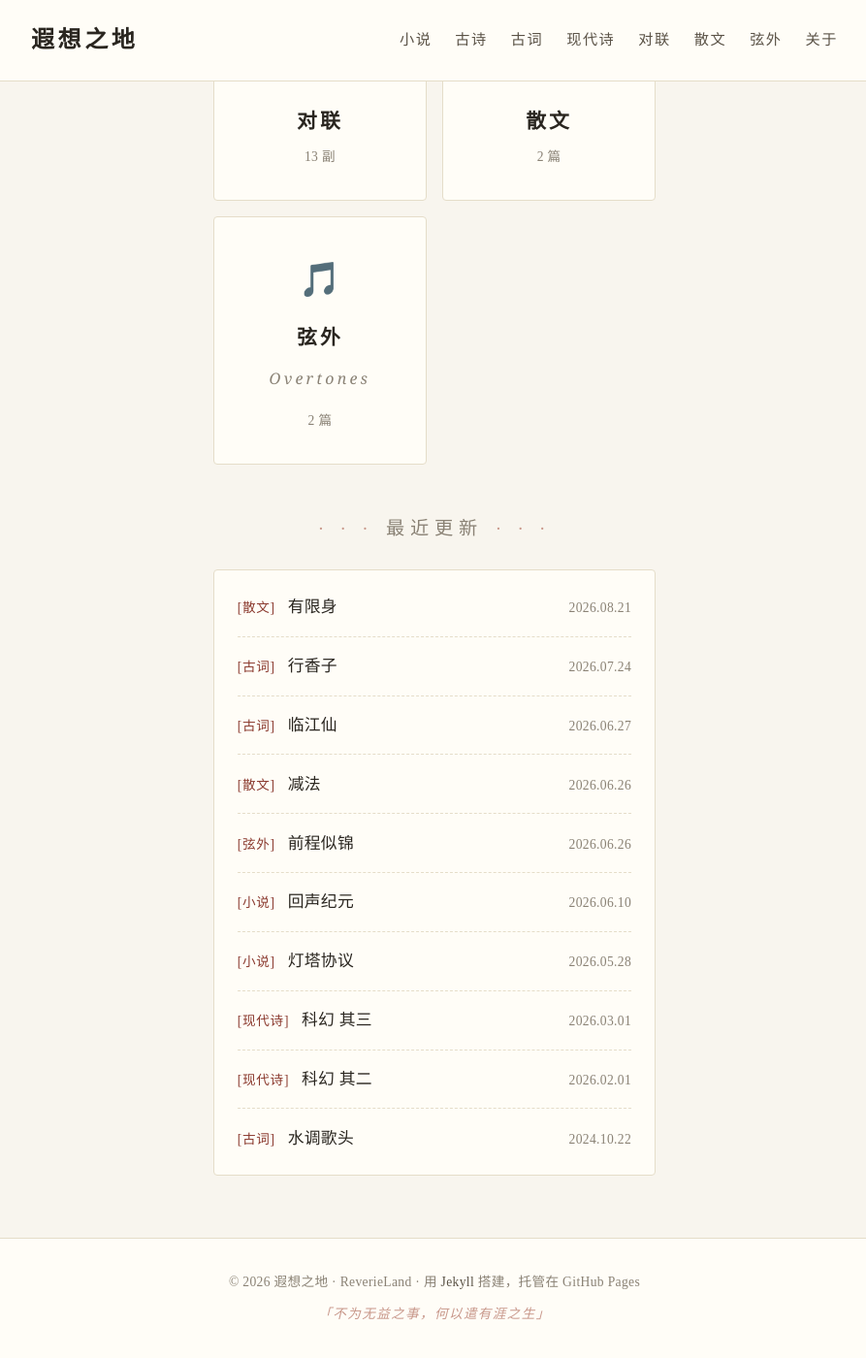
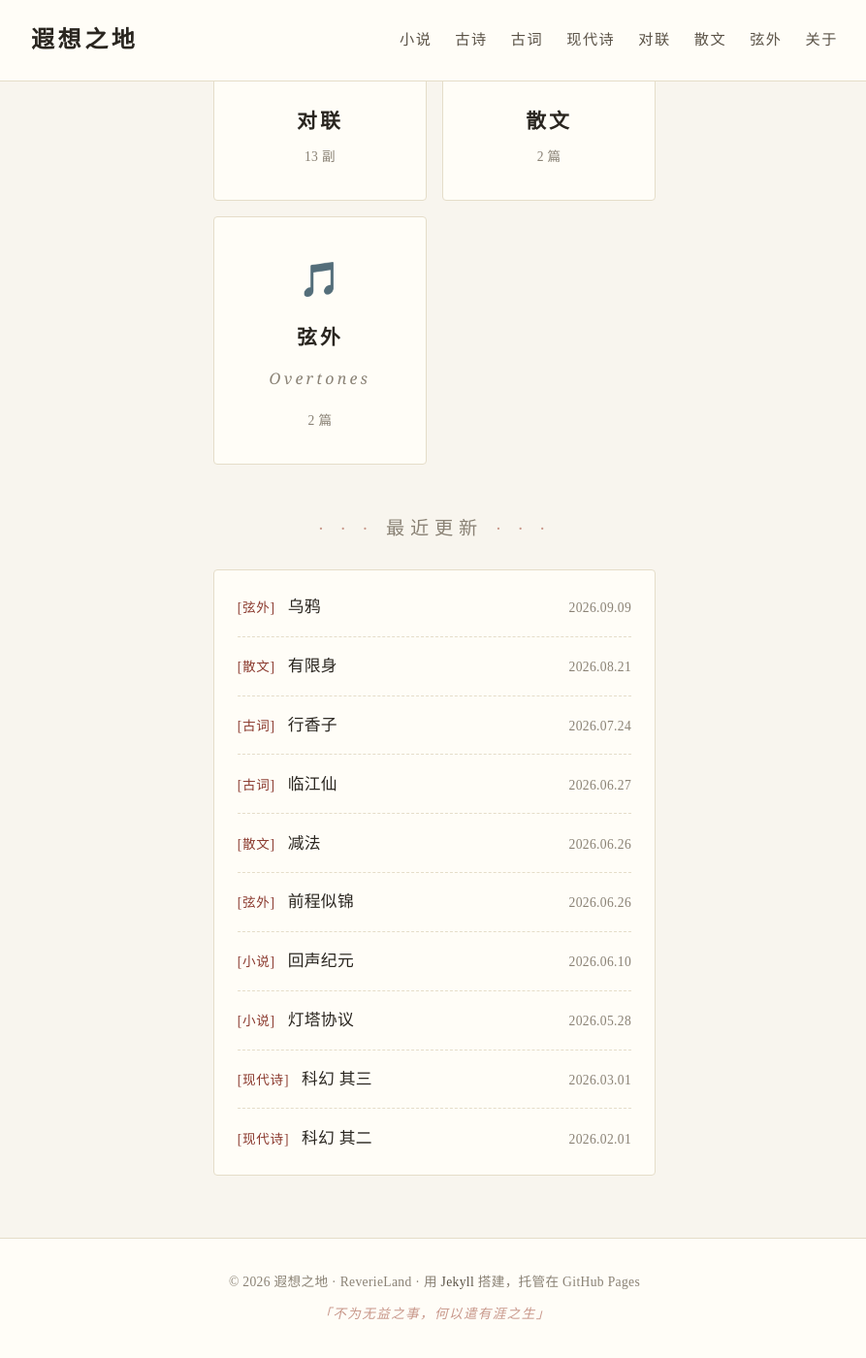
Before and after one commit to zhengxionglee/ReverieLand, a Jekyll site: the page built from index.html, in a window 1280 px wide and 1400 px high, scrolled down 1123 px. Shown: the whole window at 97% size, without its empty margins (192-1085 px from the left). Built offline with Jekyll 4.4.1, drawn with Linux system fonts in a browser that asks for light colours; a style sheet for code colours, icons or effects is not loaded.

Commit message:
fix(弦外): 《乌鸦》创作时间更正为 2026-09-09

```diff
--- a/_overtones/2024-06-10-wu-ya.md
+++ b/_overtones/2026-09-09-wu-ya.md
@@ -1,7 +1,7 @@
 ---
 title: 乌鸦
 subtitle: 许嵩《呼吸之野》· 歌词赏析
-date: 2024-06-10 12:00:00 +0800
+date: 2026-09-09 12:00:00 +0800
 author: 你的名字
 status: 已发布
 genre: 弦外
```
